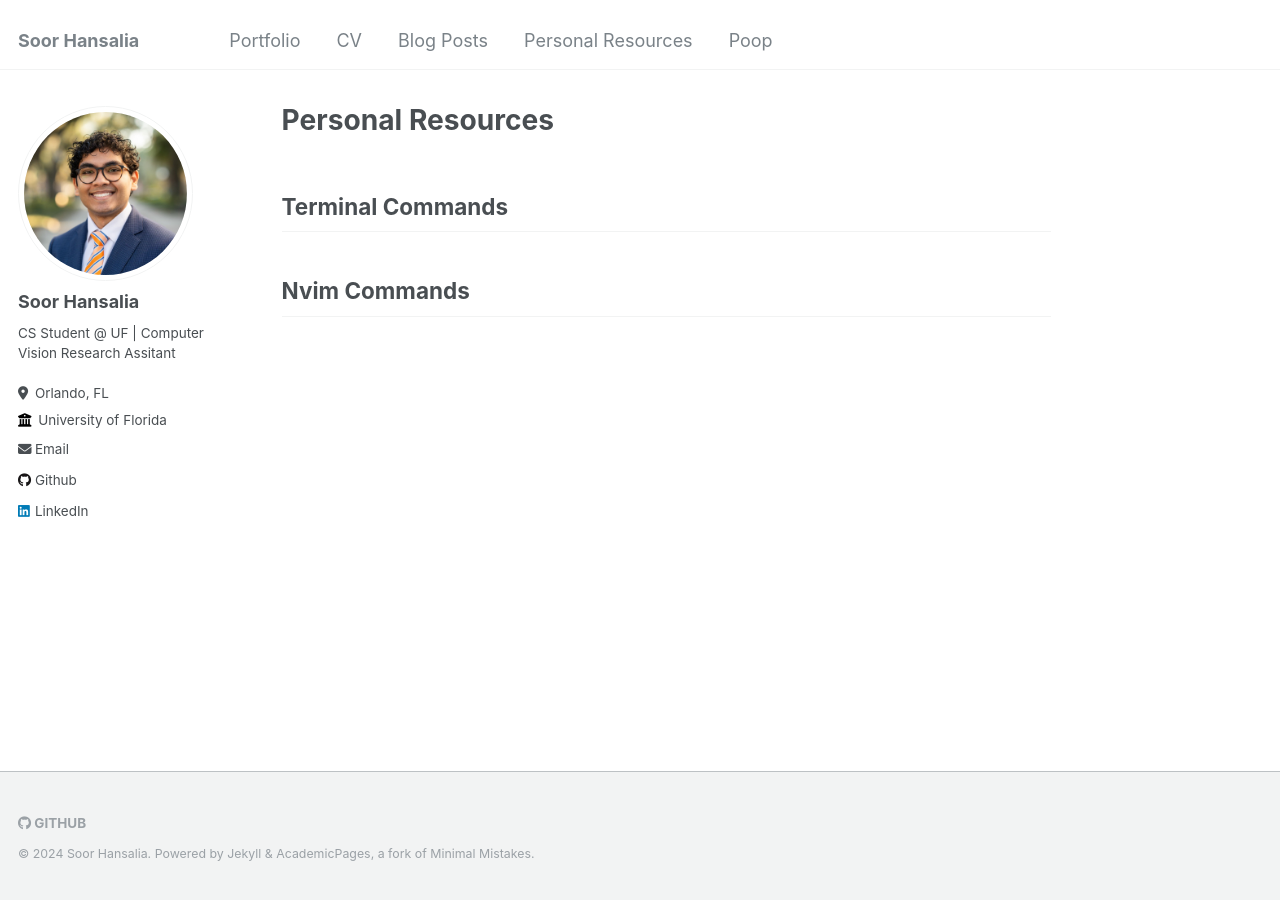
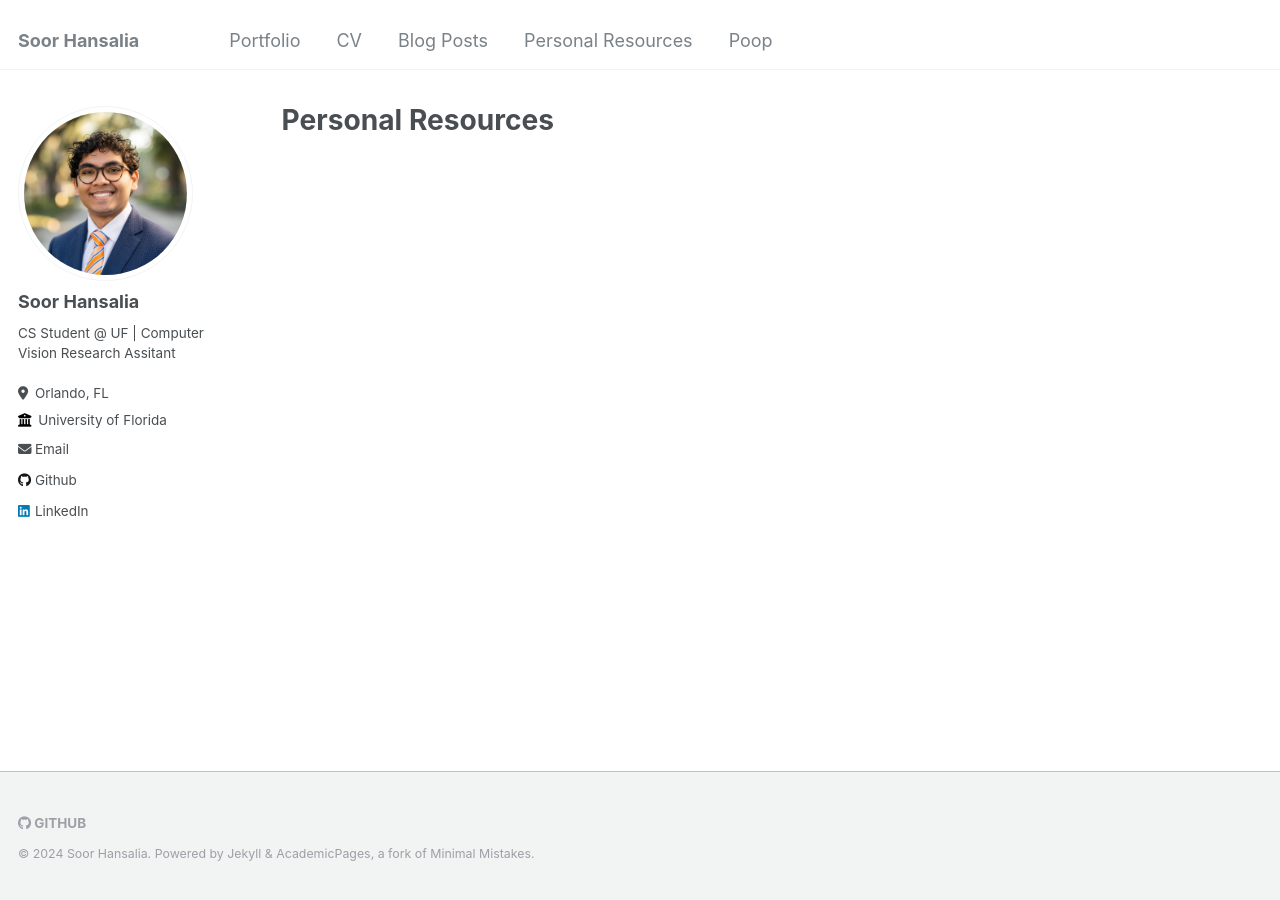
Before and after one commit to Soor1/Soor1.github.io, a Jekyll site: the page built from _pages/markdown.md, in a window 1280 px wide. Built offline with Jekyll 4.4.1, drawn with Linux system fonts in a browser that asks for light colours.

Commit message:
Update markdown.md

```diff
--- a/_pages/markdown.md
+++ b/_pages/markdown.md
@@ -261,7 +261,3 @@ This allows you to denote <var>variables</var>.
 **Footnotes**
 The footnotes in the page will be returned following this line, return to the section on <a href="#footnotes">Markdown Footnotes</a>.
 --->
-
-## Terminal Commands
-
-## Nvim Commands
```
